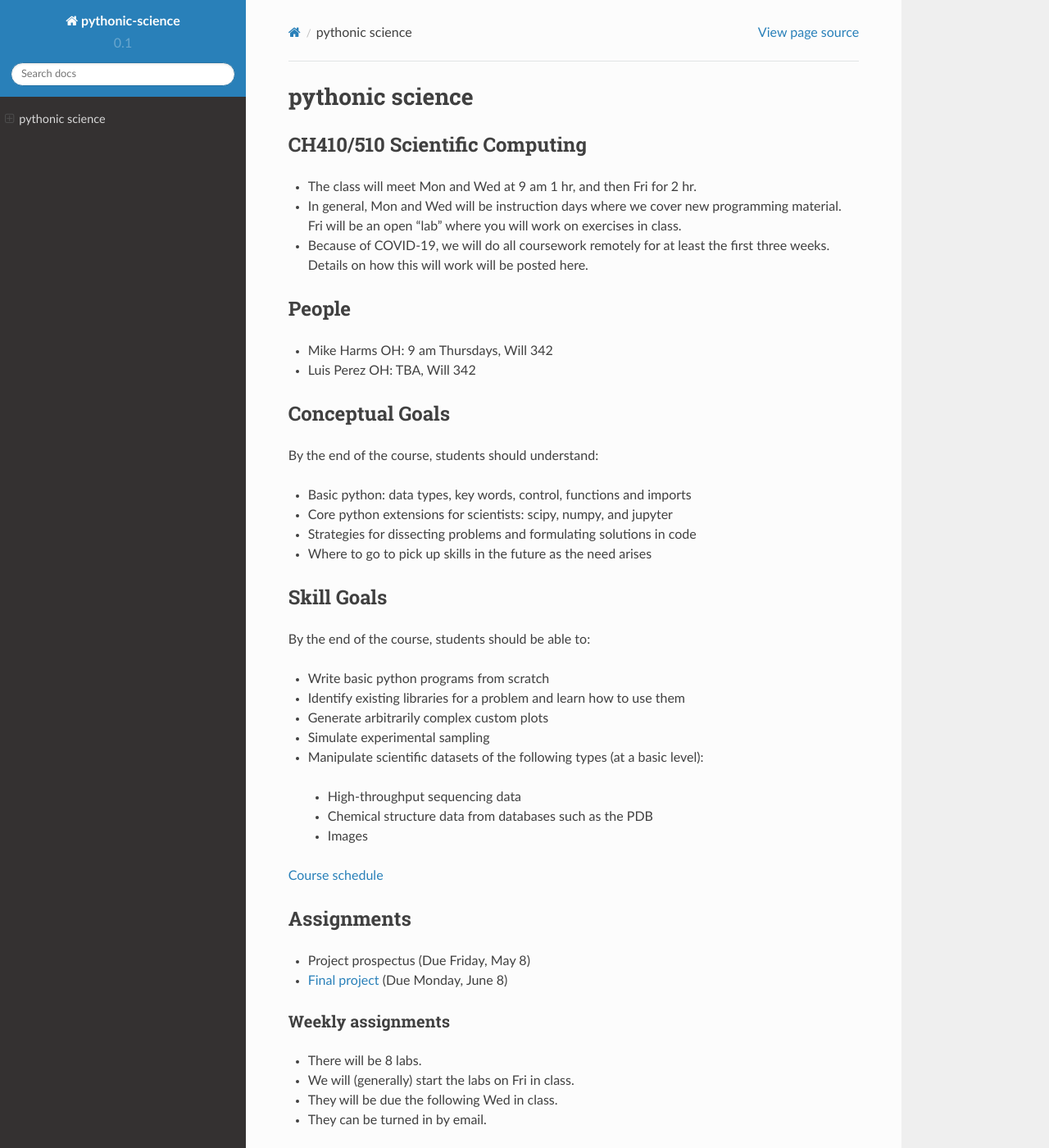
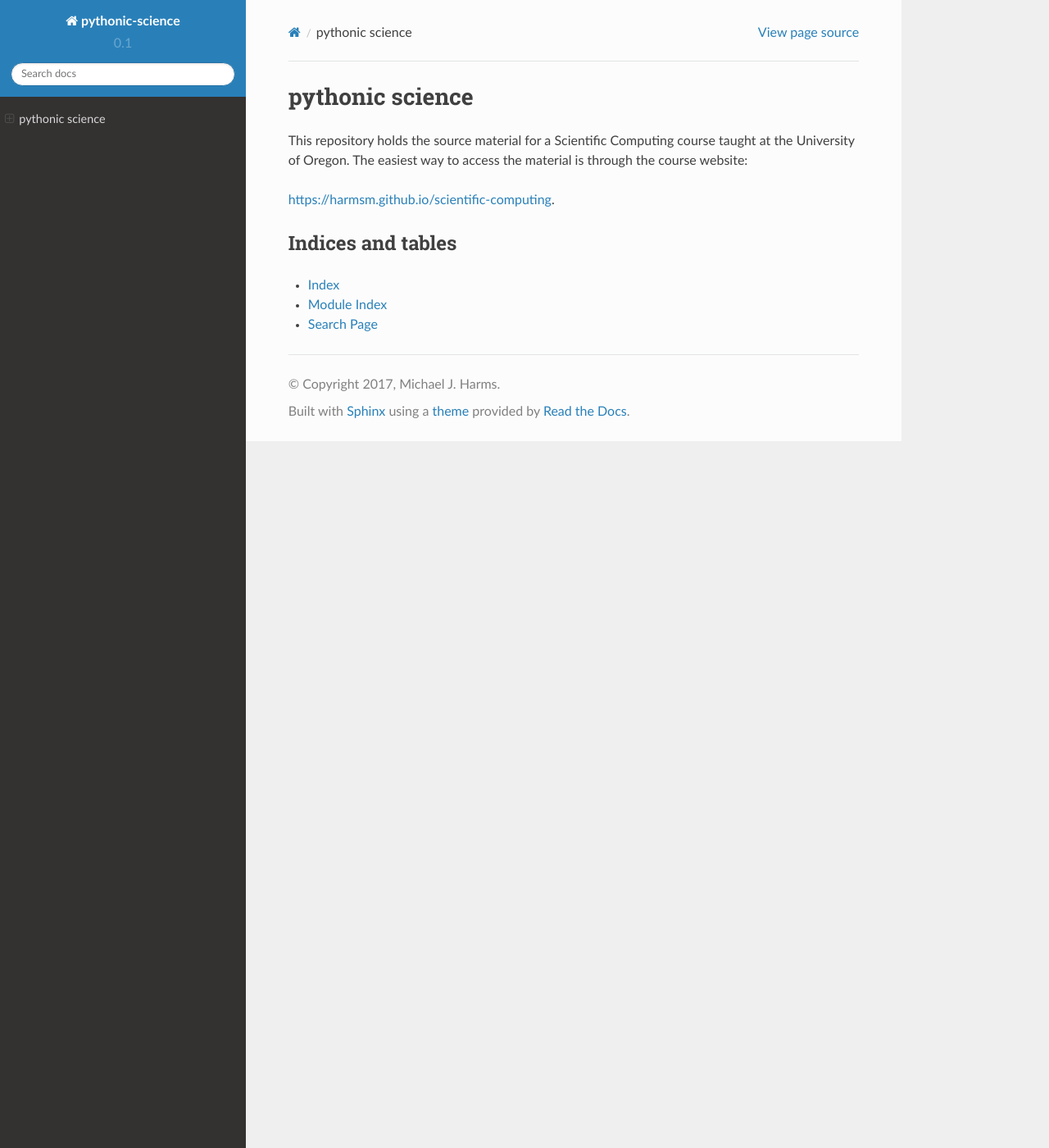
Before and after one commit to harmsm/pythonic-science, a Sphinx documentation site: the page built from docs/source/index.rst, in a window 1280 px wide and 1400 px high. Shown: the whole window at 82% size. Built offline with Sphinx 7.4.7 and the Read the Docs theme 2.0.0, drawn with Linux system fonts in a browser that asks for light colours; some of the changed text lies outside the part shown.

Commit message:
updating docs

```diff
--- a/docs/source/index.rst
+++ b/docs/source/index.rst
@@ -2,84 +2,11 @@
 pythonic science
 ================
 
-CH410/510 Scientific Computing
-==============================
+This repository holds the source material for a Scientific Computing course
+taught at the University of Oregon.  The easiest way to access the material is
+through the course website:
 
-+ The class will meet Mon and Wed at 9 am 1 hr, and then Fri for 2 hr.
-
-+ In general, Mon and Wed will be instruction days where we cover new
-  programming material.  Fri will be an open "lab" where you will work on
-  exercises in class.
-
-+ Because of COVID-19, we will do all coursework remotely for at least the first
-  three weeks.  Details on how this will work will be posted here.
-
-People
-======
-
-+ Mike Harms OH: 9 am Thursdays, Will 342
-+ Luis Perez OH: TBA, Will 342
-
-Conceptual Goals
-================
-
-By the end of the course, students should understand:
-
-+ Basic python: data types, key words, control, functions and imports
-+ Core python extensions for scientists: scipy, numpy, and jupyter
-+ Strategies for dissecting problems and formulating solutions in code
-+ Where to go to pick up skills in the future as the need arises
-
-Skill Goals
-===========
-
-By the end of the course, students should be able to:
-
-+ Write basic python programs from scratch
-+ Identify existing libraries for a problem and learn how to use them
-+ Generate arbitrarily complex custom plots
-+ Simulate experimental sampling
-+ Manipulate scientific datasets of the following types (at a basic level):
- + High-throughput sequencing data
- + Chemical structure data from databases such as the PDB
- + Images
-
-`Course schedule <schedule.html>`_
-
-Assignments
-===========
-
-+ Project prospectus (Due Friday, May 8)
-+ `Final project <final-project.html>`_ (Due Monday, June 8)
-
-Weekly assignments
-------------------
-
-+ There will be 8 labs.
-+ We will (generally) start the labs on Fri in class.
-+ They will be due the following Wed in class.
-+ They can be turned in by email.
-
-Grading
-=======
-
-+ Breakdown:
-    + 25% attendance.  (Details of the implementation of attendance during the
-      remote learning portion of the course will be posted here when they are
-      known.)
-    + 25% final project
-    + 50% labs (6.25%/lab)
-+ Labs will be graded based on whether they are turned in, whether we can run
-  the notebook, and whether they notebooks give the right results.
-+ The final project will be graded according to the rubric given in the
-  `Final project description <final-project.html>`_.
-
-
-Resources
-=========
-* `Cool Python cheat sheet <https://perso.limsi.fr/pointal/_media/python:cours:mementopython3-english.pdf>`_.
-* `Python cheat sheet <cheat-sheet.html>`_
-* main `github repo <https://github.com/harmsm/pythonic-science>`_.
+`<https://harmsm.github.io/scientific-computing>`_.
 
 .. toctree::
    :maxdepth: 2
```
Also changed, not shown: docs/source/cheat-sheet.rst (deleted, +0 -337 lines), docs/source/final-project.rst (deleted, +0 -109 lines), docs/source/jupyterhub.rst (deleted, +0 -116 lines), docs/source/reading.rst (deleted, +0 -14 lines), docs/source/remote.rst (deleted, +0 -24 lines), docs/source/schedule.rst (deleted, +0 -69 lines), docs/source/img/jh-dashboard.png (deleted), docs/source/img/jh-delete-2.png (deleted), docs/source/img/jh-delete.png (deleted), docs/source/img/jh-download.png (deleted), docs/source/img/jh-downloaded.png (deleted), docs/source/img/jh-released.png (deleted), docs/source/img/jh-signin.png (deleted), docs/source/img/jh-submit.png (deleted), 2 more files.
